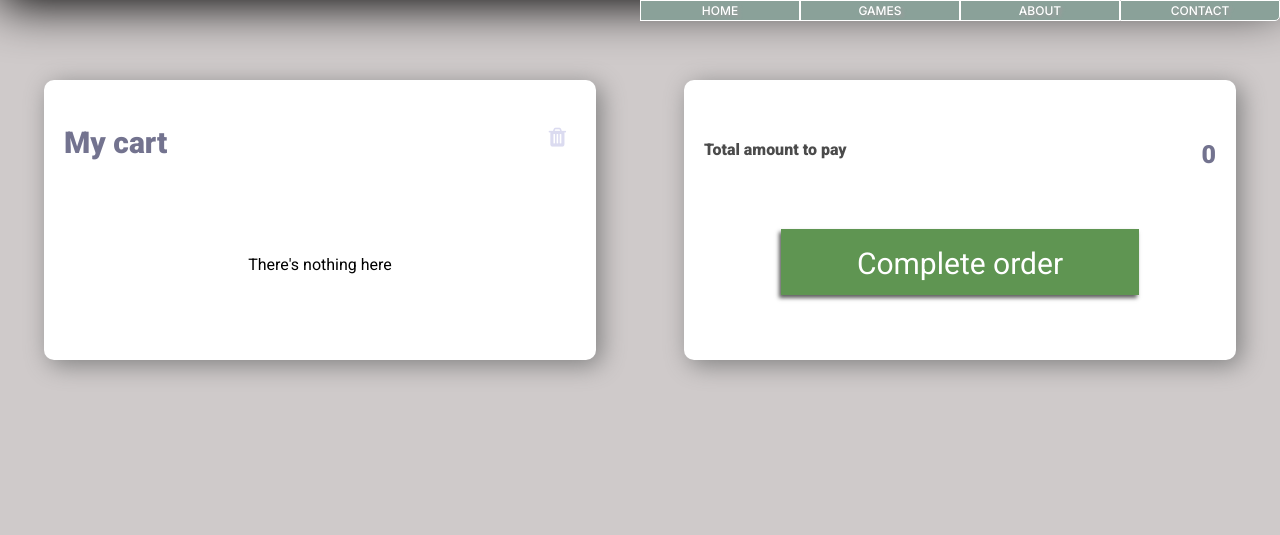
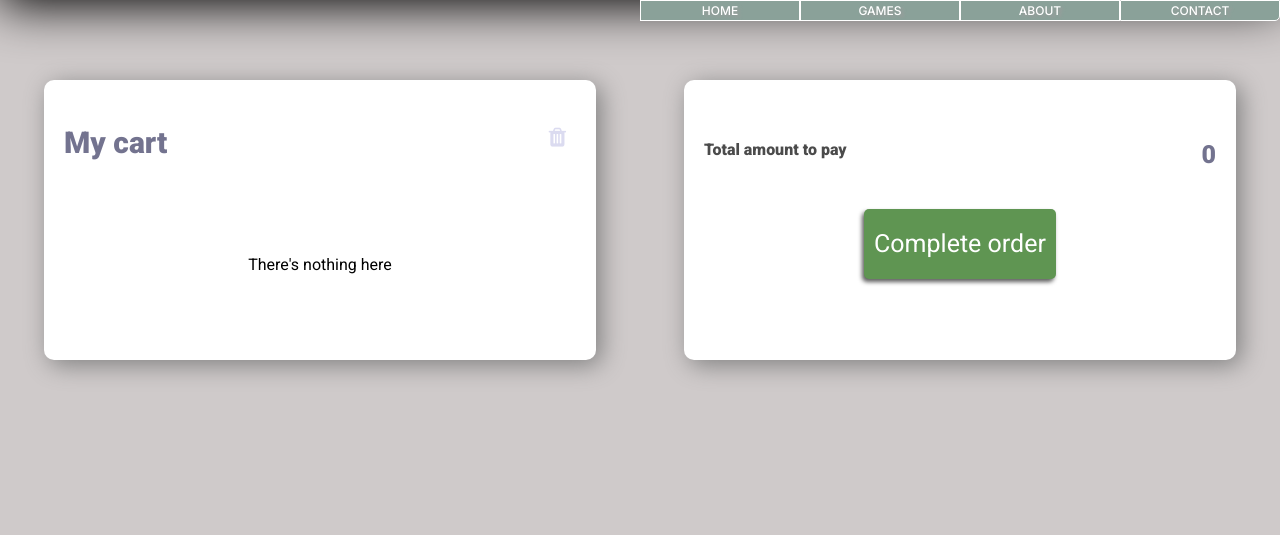
Before and after one commit to Noroff-FEU-Assignments/cross-course-project-evrlong, a PHP site: page /cart.html in a window 1280 px wide. Shown: the part 73-608 px from the top of the page. Run offline with PHP 8.4, Linux system fonts and the light colour scheme.

Commit message:
Update style.css
fixed complete order

```diff
--- a/CSS/style.css
+++ b/CSS/style.css
@@ -303,16 +303,16 @@ footer ul {
   cursor: pointer;
 }
 .button_complete {
-  width: 70%;
-  margin: 50px auto 20px auto;
-  height: 66px;
-  flex-shrink: 0;
+  width: fit-content;
+  margin: 30px auto 10px auto;
+  padding: 0px 10px;
   background-color: #5f9552;
   border: none;
+  border-radius: 5px;
   box-shadow: -2px 3px 4px rgb(94, 94, 94);
   color: #fff;
   font-family: Roboto;
-  font-size: 30px;
+  font-size: 25px;
   text-align: center;
   line-height: 70px;
 }
```
